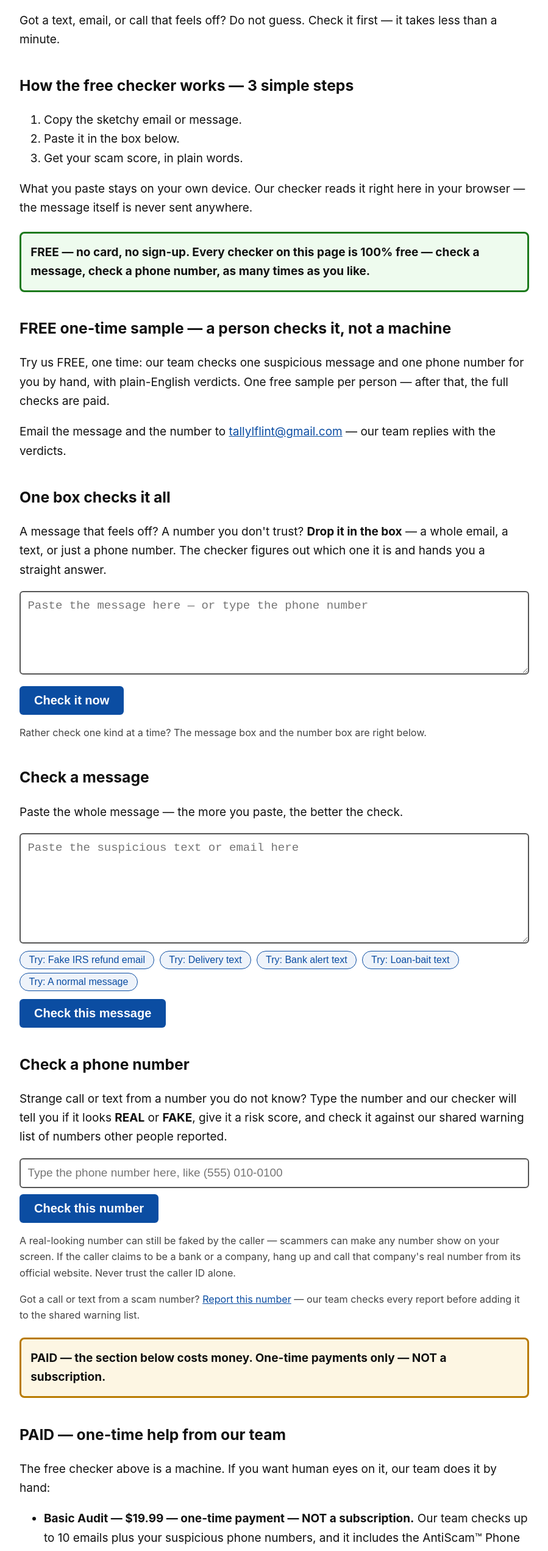
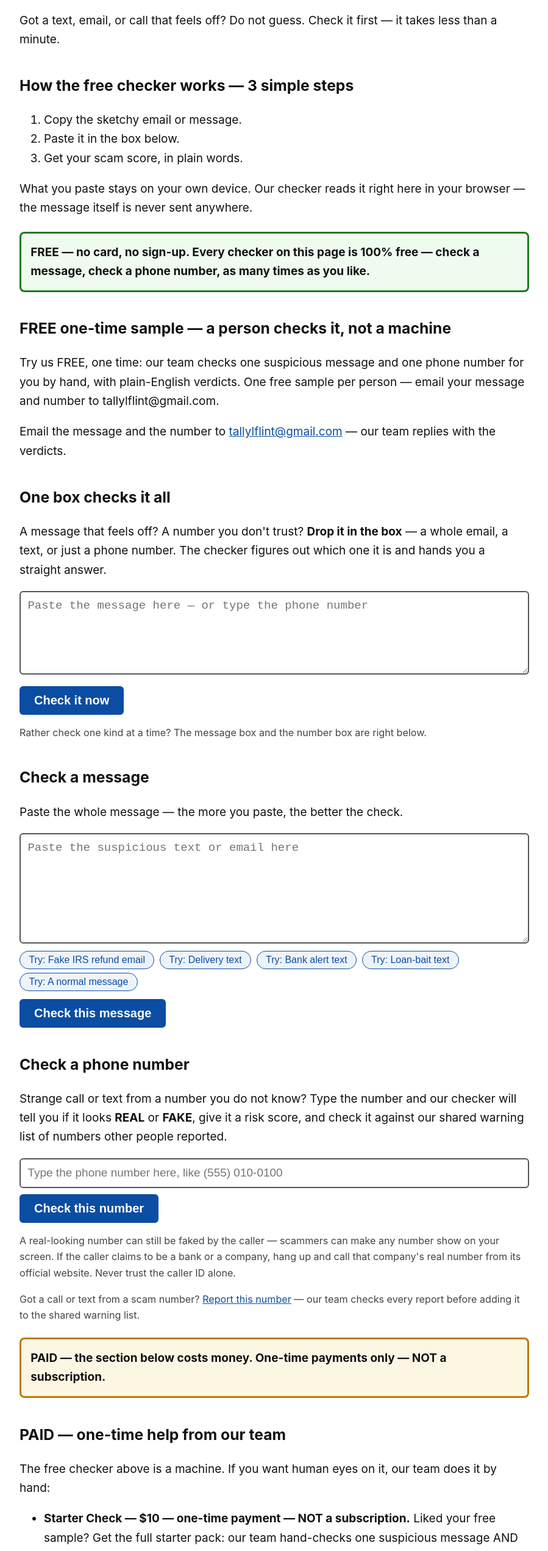
Before and after one commit to tallylflint-art/tallylflint-art.github.io, a plain HTML site: page checker/index.html in a window 1280 px wide. Shown: the part 257-2800 px from the top of the page at 61% size, without its empty margins (190-1089 px from the left). Drawn offline with Linux system fonts and the light colour scheme; no server answers.

Commit message:
Ladder B: free sample first, then restore Starter Check as first PAID step (home + checker)

```diff
--- a/checker/index.html
+++ b/checker/index.html
@@ -43,7 +43,7 @@ footer{border-top:1px solid #999;margin-top:2em;padding-top:1em}
 <p class="zone zone-free">FREE — no card, no sign-up. Every checker on this page is 100% free — check a message, check a phone number, as many times as you like.</p>
 
 <h2>FREE one-time sample — a person checks it, not a machine</h2>
-<p>Try us FREE, one time: our team checks one suspicious message and one phone number for you by hand, with plain-English verdicts. One free sample per person — after that, the full checks are paid.</p>
+<p>Try us FREE, one time: our team checks one suspicious message and one phone number for you by hand, with plain-English verdicts. One free sample per person — email your message and number to tallylflint@gmail.com.</p>
 <p>Email the message and the number to <a href="mailto:tallylflint@gmail.com">tallylflint@gmail.com</a> — our team replies with the verdicts.</p>
 
 
@@ -81,6 +81,7 @@ footer{border-top:1px solid #999;margin-top:2em;padding-top:1em}
 <h2 id="paid">PAID — one-time help from our team</h2>
 <p>The free checker above is a machine. If you want human eyes on it, our team does it by hand:</p>
 <ul>
+<li><strong>Starter Check — $10 — one-time payment — NOT a subscription.</strong> Liked your free sample? Get the full starter pack: our team hand-checks one suspicious message AND one phone number, and the AntiScam™ Phone Cleaner app goes on your phone so you can try it out yourself. One per customer: <a href="https://buy.stripe.com/5kQ6oJfdb1nH8zLfCW28806">Get the $10 Starter Check</a></li>
 <li><strong>Basic Audit — $19.99 — one-time payment — NOT a subscription.</strong> Our team checks up to 10 emails plus your suspicious phone numbers, and it includes the AntiScam™ Phone Cleaner free — get BOTH: your email checked AND your phone cleaned: <a href="https://buy.stripe.com/8x2bJ34yx9Ud6rDaiC28807">Get the $19.99 Basic Audit</a></li>
 <li><strong>Deep Clean — $99 — one-time payment — NOT a subscription.</strong> Our team's full inbox clean-out, and it also includes the Phone Cleaner free: <a href="https://buy.stripe.com/8x214p0ih6I117j62m28801">Get the $99 Deep Clean</a></li>
 </ul>
```
Also changed, not shown: index.html (+2 -1 lines).
